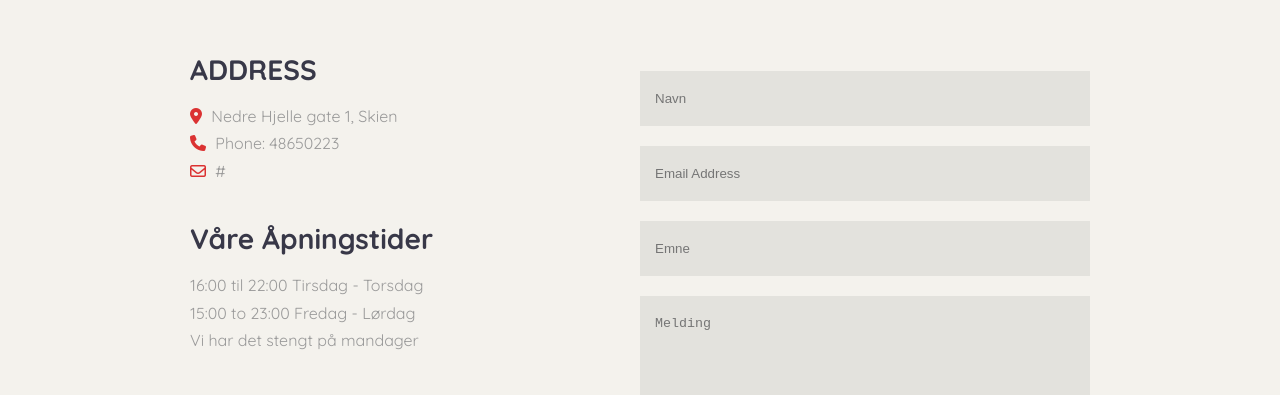
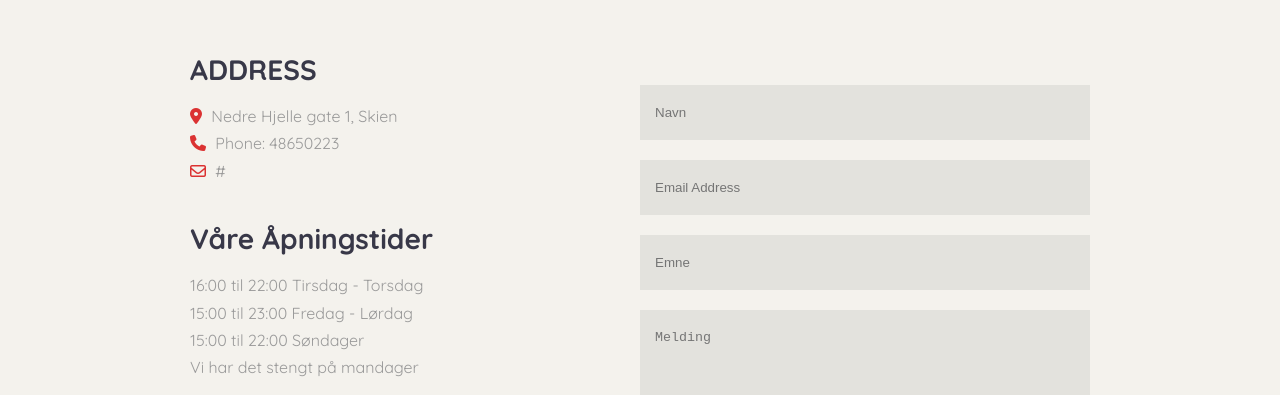
Before and after one commit to milanresturant/milanres, a plain HTML site: page index.html in a window 1280 px wide. Shown: the part 4579-4974 px from the top of the page. Drawn offline with Linux system fonts and the light colour scheme; a web font is replaced by a local one.

Commit message:
Update index.html

```diff
--- a/index.html
+++ b/index.html
@@ -240,7 +240,8 @@
                         <div>
                             <h3>Våre Åpningstider</h3>
                             <p>16:00  til 22:00  Tirsdag - Torsdag</p>
-                            <p>15:00  to 23:00  Fredag - Lørdag </p>
+                            <p>15:00  til 23:00  Fredag - Lørdag </p>
+                            <p>15:00  til 22:00  Søndager <p>
                             <p>Vi har det stengt på mandager </p>
                         </div>
                         <div>
```
